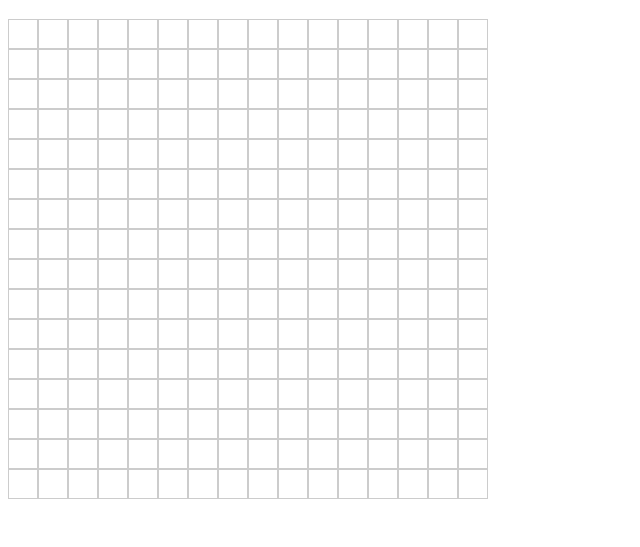
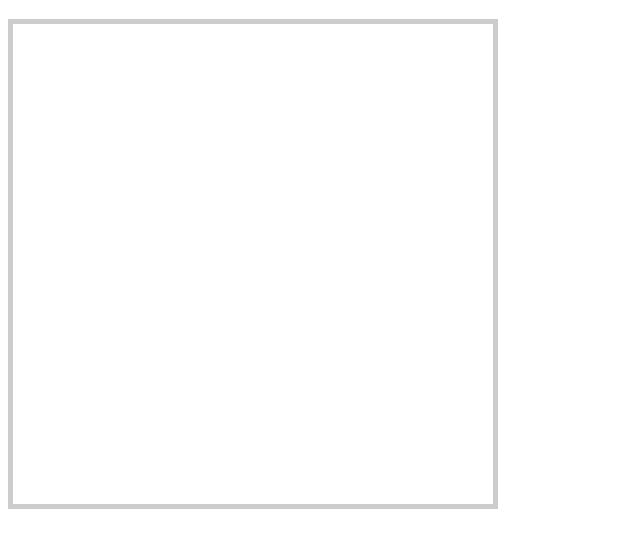
Before and after one commit to lnak2110/etch-a-sketch, a plain HTML site: page index.html in a window 1280 px wide. Shown: the part 61-608 px from the top of the page, without its empty margins (0-640 px from the left). Drawn offline with Linux system fonts and the light colour scheme.

Commit message:
Add border to the grid container and remove small grid squares' borders

```diff
--- a/style.css
+++ b/style.css
@@ -1,9 +1,6 @@
 .draw-container {
     width: 480px;
     height: 480px;
+    border: 5px solid #ccc;
     display: grid;
 }
-
-.grid-squares {
-    border: 1px solid #ccc;
-}
```
